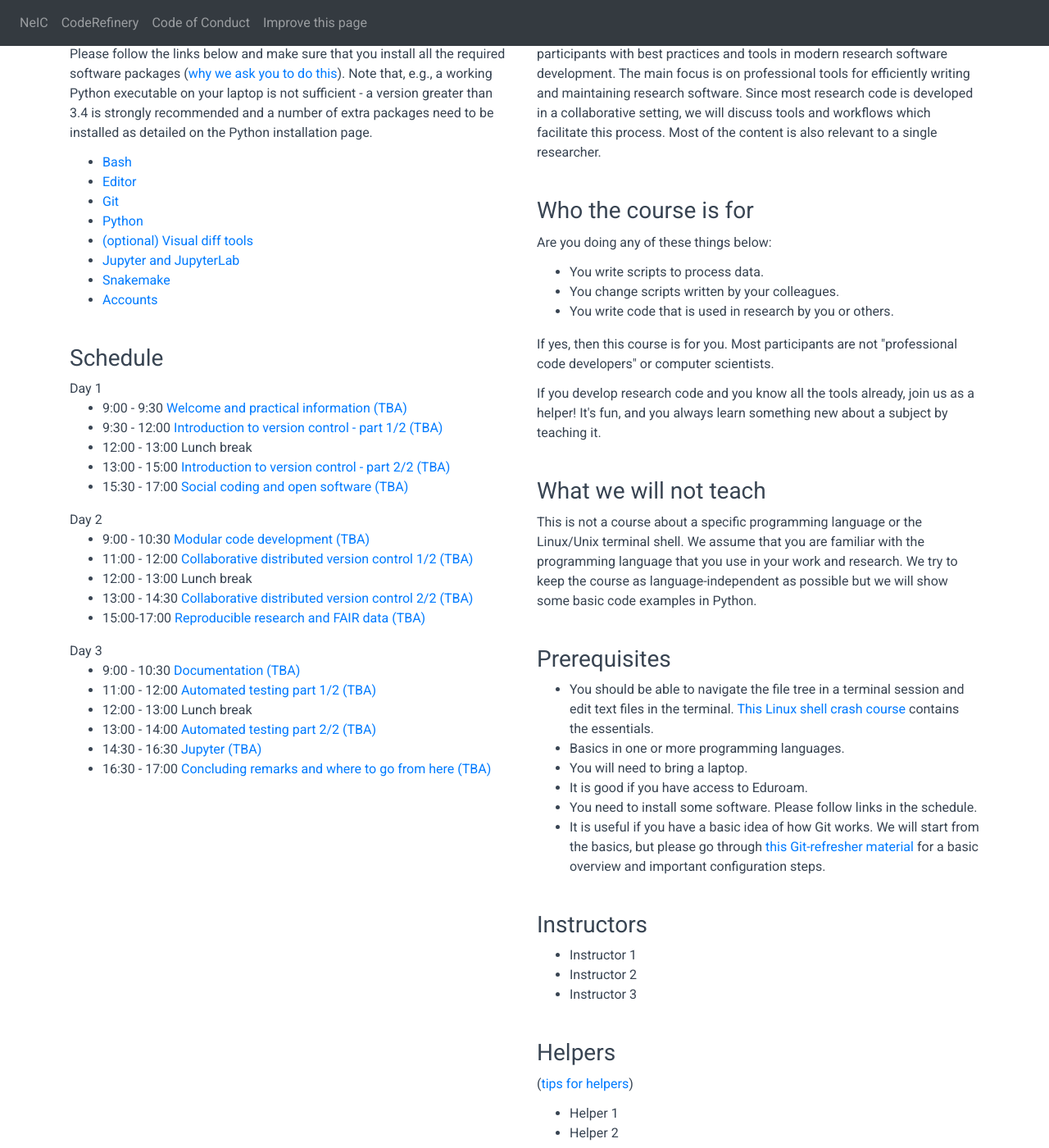
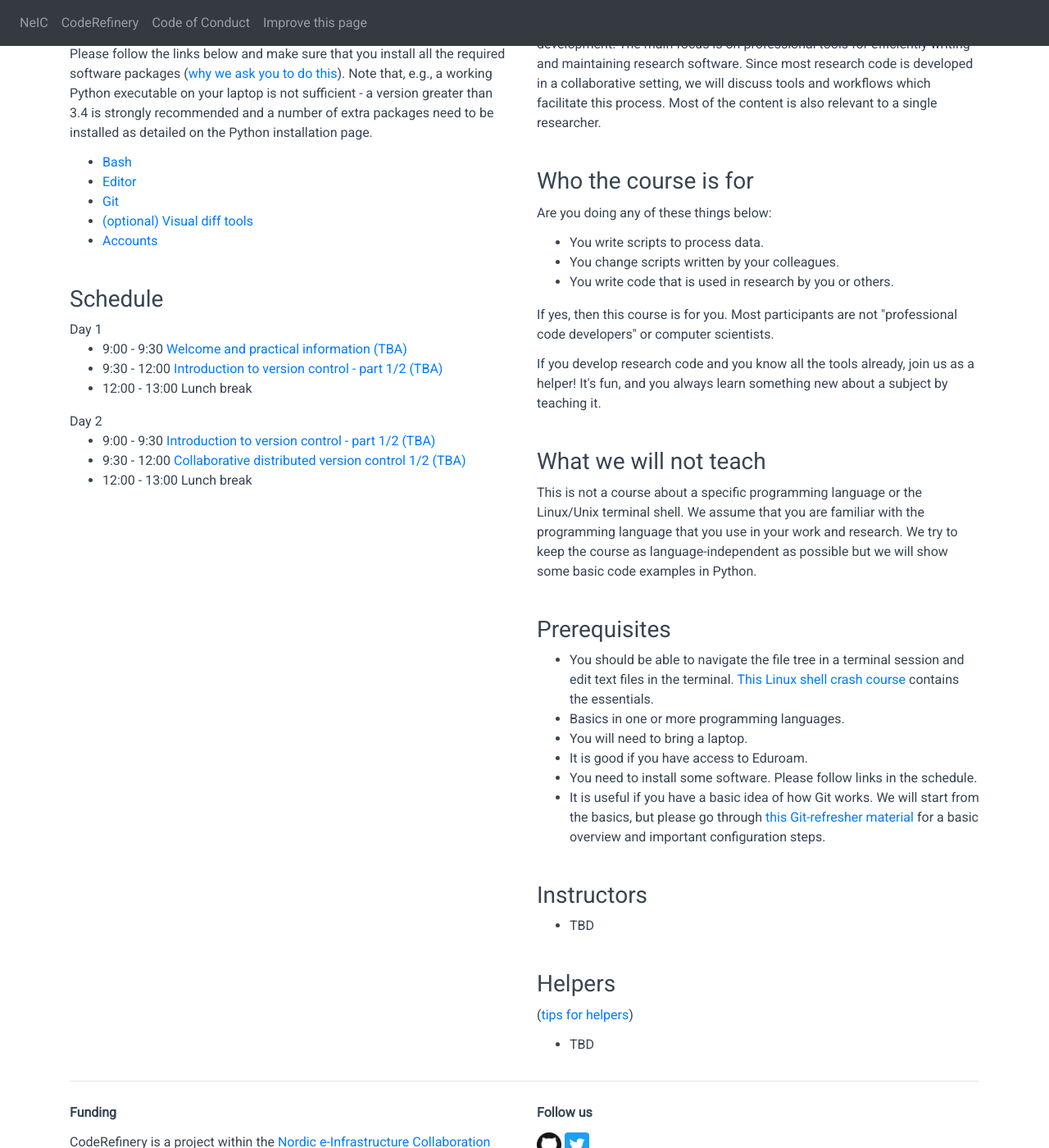
Before and after one commit to coderefinery/2020-04-07-online, a Jekyll site: the page built from index.md, in a window 1280 px wide and 1400 px high, scrolled down 636 px. Shown: the whole window at 82% size. Built offline with Jekyll 4.4.1, drawn with Linux system fonts in a browser that asks for light colours; nearby versions of some CDN libraries; some of the changed text lies outside the part shown.

Commit message:
update index page

```diff
--- a/index.md
+++ b/index.md
@@ -3,35 +3,32 @@ layout: master
 include: workshop
 
 # title and subtitle
-title: CodeRefinery workshop in City X
-subtitle: Teaching researchers in sustainable software development
+title: Online CodeRefinery workshop
+subtitle: Version control for sustainable software development
 
 # location and address
 # you can also link to a map using e.g. openstreetmap, for example:
 # location: '<a href="https://www.openstreetmap.org/#map=19/51.98984/4.37517" target="_blank">TU Delft Faculty of Aerospace Hall J (62-1-20.1)</a>'
-location: Room X in building Y
-address: Some address
+location: Online Zoom room. Link will be sent to registered participants.
+# address: Some address
 
 # date and time
-time: "9:00 - 17:00"
-dates: "October 16-18, 2019"
+time: "9:00 - 12:00"
+dates: "April 7-8, 2020"
 
 # Add link to registration form here and specify when the registration opens and whether it is closed
-registration_form:
-registration_open_date: September 30, 2019
+registration_form: https://indico.neic.no/event/133/
+registration_open_date: April 1, 2020
 registration_is_closed: false
 
 # names of instructors and helpers
 instructors:
- - Instructor 1
- - Instructor 2
- - Instructor 3
+ - TBD
 helpers:
- - Helper 1
- - Helper 2
+ - TBD
 
 # contact email address
-contact: instructor@example.org
+contact: support@coderefinery.org
 
 # normally no need to modify this
 goals:
@@ -52,14 +49,8 @@ software:
     url: https://coderefinery.github.io/installation/editors/
   - title: Git
     url: https://coderefinery.github.io/installation/git/
-  - title: Python
-    url: https://coderefinery.github.io/installation/python/
   - title: (optional) Visual diff tools
     url: https://coderefinery.github.io/installation/difftools/
-  - title: Jupyter and JupyterLab
-    url: https://coderefinery.github.io/installation/jupyter
-  - title: Snakemake
-    url: https://coderefinery.github.io/installation/snakemake
   - title: Accounts
     url: https://coderefinery.github.io/installation/#accounts
 
@@ -73,44 +64,13 @@ schedule:
       - time: 9:30 - 12:00
         title: Introduction to version control - part 1/2 (TBA)
         url: https://coderefinery.github.io/git-intro/
-    afternoon:
-      - time: 13:00 - 15:00
-        title: Introduction to version control - part 2/2 (TBA)
-        url: https://coderefinery.github.io/git-intro/
-      - time: 15:30 - 17:00
-        title: Social coding and open software (TBA)
-        url: https://cicero.xyz/v3/remark/0.14.0/github.com/coderefinery/social-coding/master/talk.md
   - date: Day 2
     morning:
-      - time: 9:00 - 10:30
-        title: Modular code development (TBA)
-        url: https://cicero.xyz/v3/remark/0.14.0/github.com/coderefinery/modular-code-development/master/talk.md
-      - time: 11:00 - 12:00
+      - time: 9:00 - 9:30
+        title: Introduction to version control - part 1/2 (TBA)
+        url: https://coderefinery.github.io/git-intro/
+      - time: 9:30 - 12:00
         title: Collaborative distributed version control 1/2 (TBA)
         url: https://coderefinery.github.io/git-collaborative/
-    afternoon:
-      - time: 13:00 - 14:30
-        title: Collaborative distributed version control 2/2 (TBA)
-        url: https://coderefinery.github.io/git-collaborative/
-      - time: 15:00-17:00
-        title: Reproducible research and FAIR data (TBA)
-        url: https://coderefinery.github.io/reproducible-research/
-  - date: Day 3
-    morning:
-      - time: 9:00 - 10:30
-        title: Documentation (TBA)
-        url: https://coderefinery.github.io/documentation/
-      - time: 11:00 - 12:00
-        title: Automated testing part 1/2 (TBA)
-        url: https://coderefinery.github.io/testing/
-    afternoon:
-      - time: 13:00 - 14:00
-        title: Automated testing part 2/2 (TBA)
-        url: https://coderefinery.github.io/testing/
-      - time: 14:30 - 16:30
-        title: Jupyter (TBA)
-        url: https://coderefinery.github.io/jupyter/
-      - time: 16:30 - 17:00
-        title: Concluding remarks and where to go from here (TBA)
-        url: https://github.com/coderefinery/workshop-outro/blob/master/README.md
+
 ---
```
